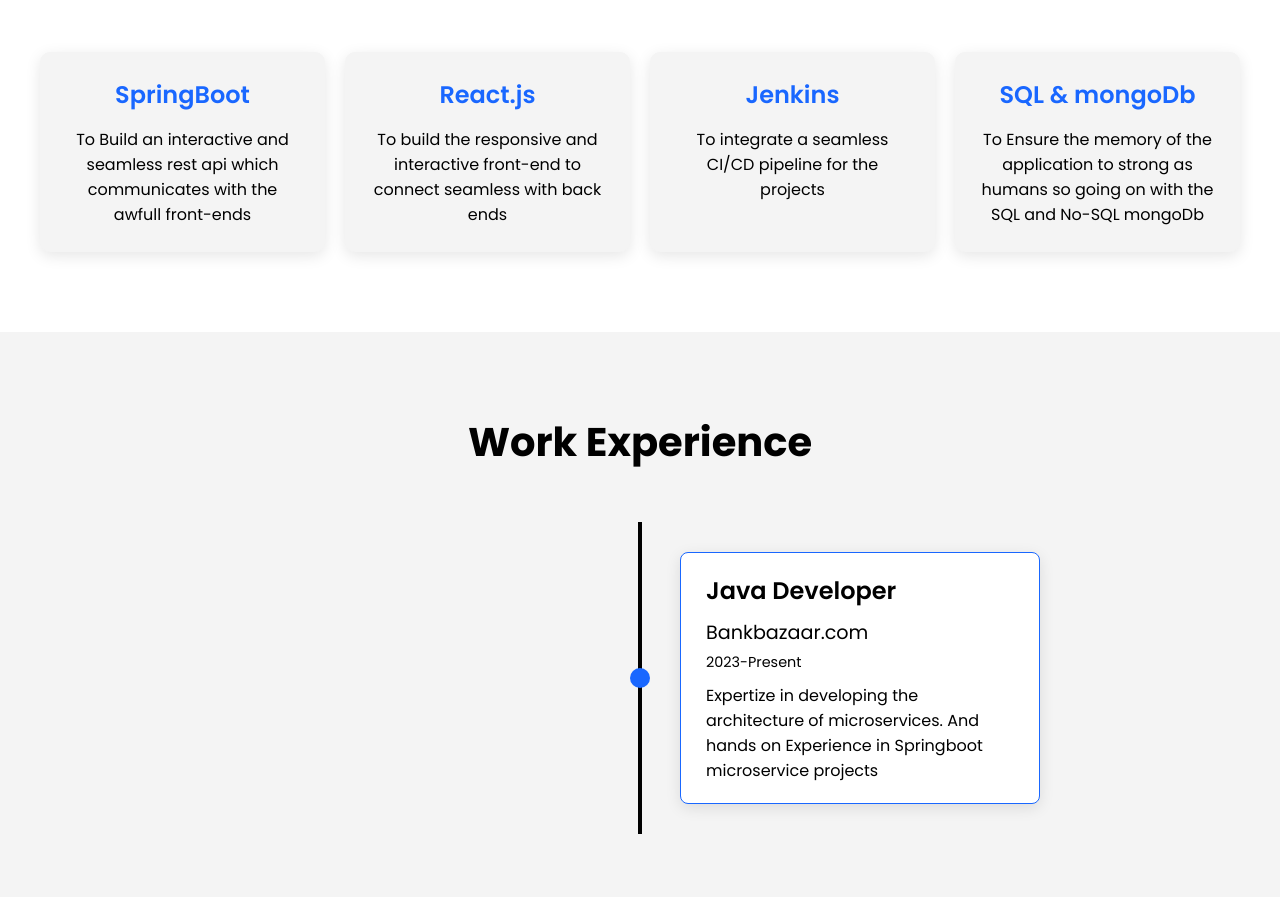
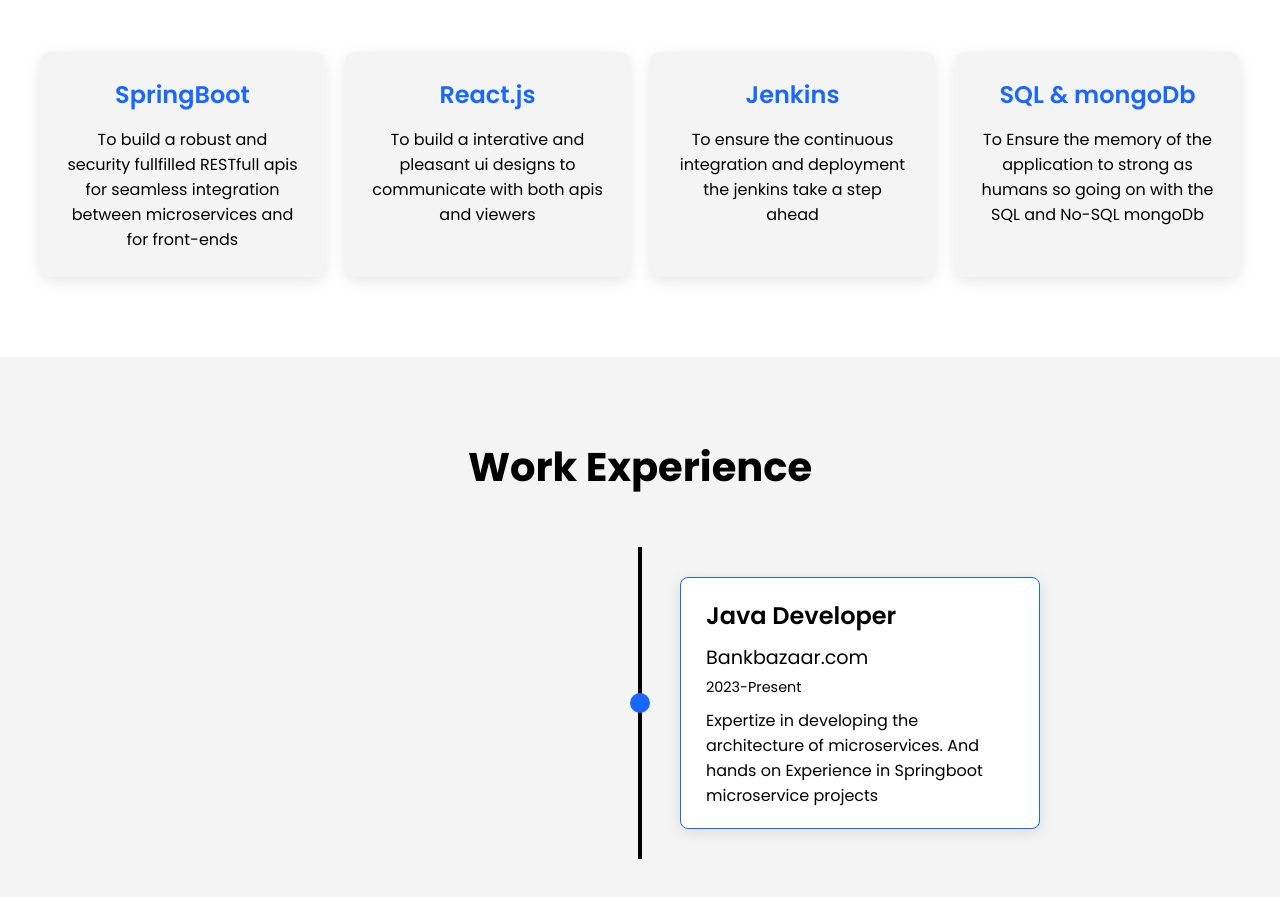
Before and after one commit to SABAREESWARAN12/portfolio_react, a React (Create React App) app: page / in a window 1280 px wide. Shown: the part 1560-2457 px from the top of the page. Built offline with nearby package versions, Linux system fonts and the light colour scheme.

Commit message:
skill updation

```diff
--- a/src/components/SkillsetSection.js
+++ b/src/components/SkillsetSection.js
@@ -6,17 +6,17 @@ const SkillsetSection = () => {
     {
       "id":1,
       "title": "SpringBoot",
-      "description":"To Build an interactive and seamless rest api which communicates with the awfull front-ends"
+      "description":"To build a robust and security fullfilled RESTfull apis for seamless integration between microservices and for front-ends"
     },
     {
       "id": 2,
       "title": "React.js",
-      "description": "To build the responsive and interactive front-end to connect seamless with back ends"
+      "description": "To build a interative and pleasant ui designs to communicate with both apis and viewers"
   },
   {
     "id":3,
     "title": "Jenkins",
-    "description": "To integrate a seamless CI/CD pipeline for the projects"
+    "description": "To ensure the continuous integration and deployment the jenkins take a step ahead"
   },
   {
     "id":4,
```
